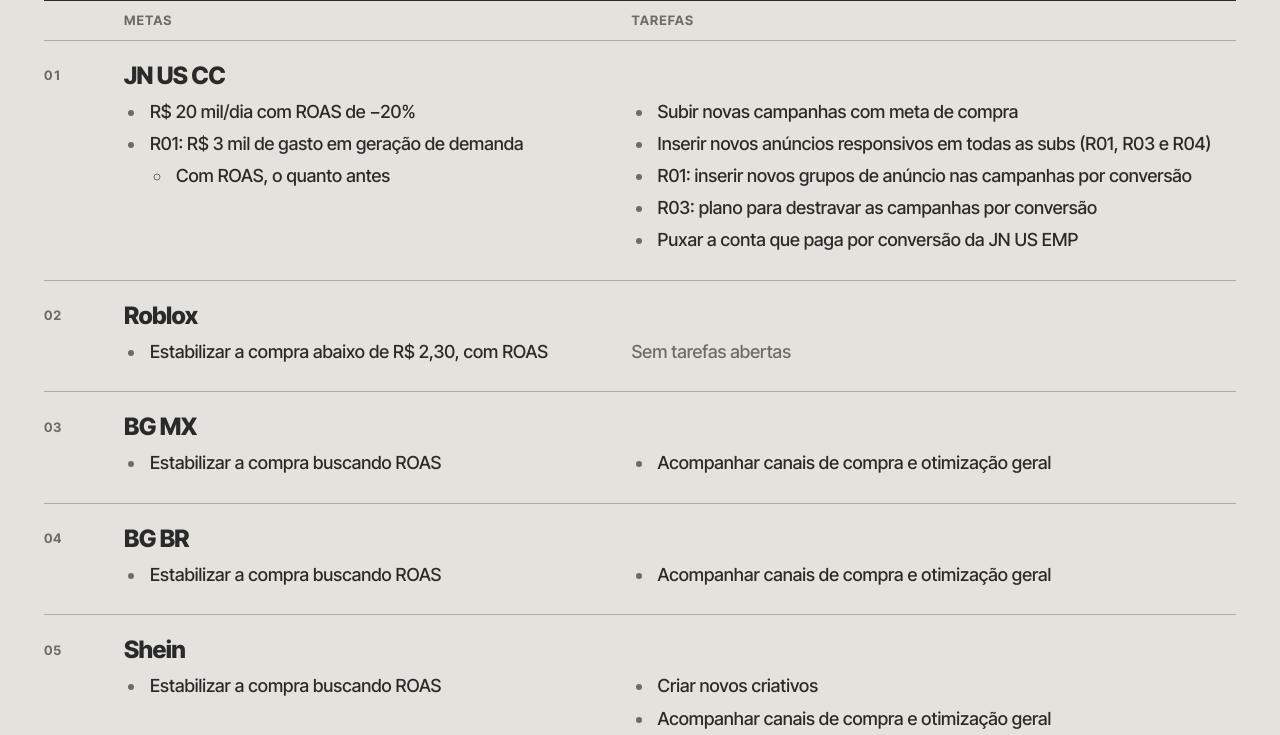
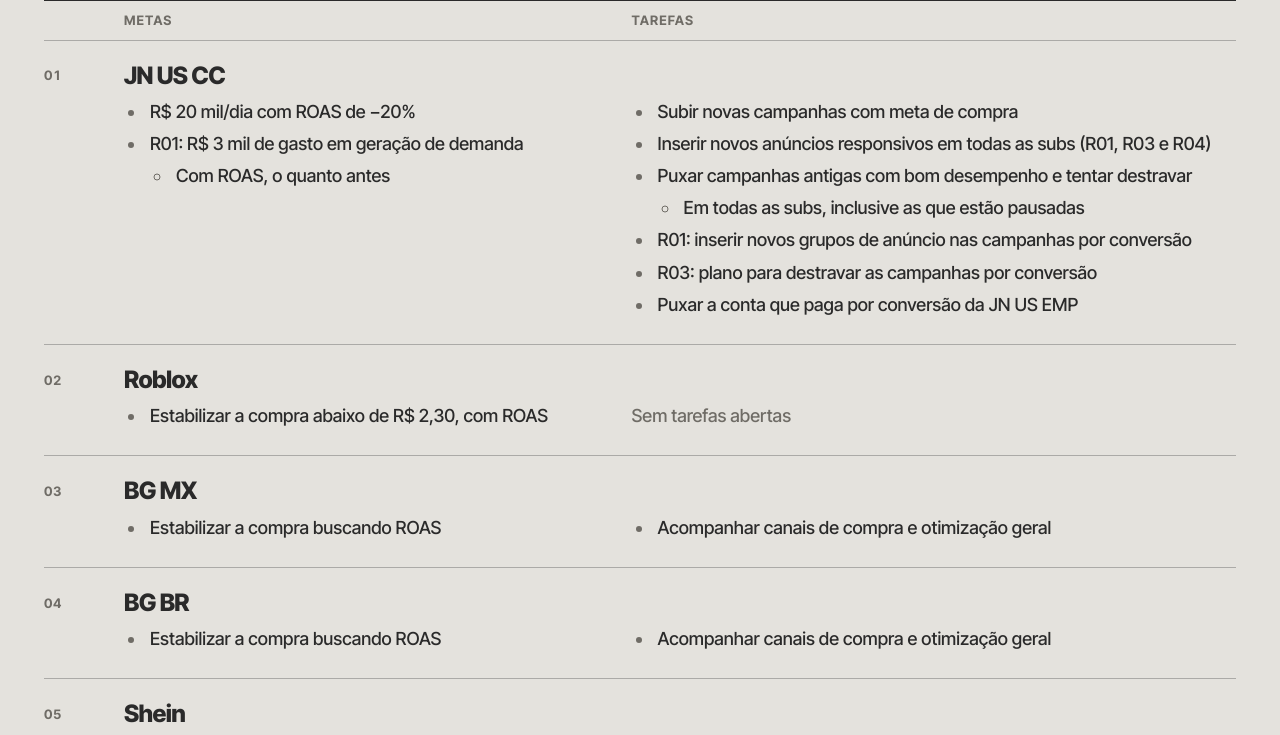
Before and after one commit to gabrielaacristofolini-hue/notas-spun, a plain HTML site: page index.html in a window 1280 px wide. Shown: the part 128-863 px from the top of the page. Drawn offline with Linux system fonts and the light colour scheme.

Commit message:
JN US CC: tarefa de puxar campanhas antigas com bom desempenho
Co-Authored-By: Claude Fable 5.2 <noreply@anthropic.com>

```diff
--- a/index.html
+++ b/index.html
@@ -150,7 +150,7 @@
   //  Cada operação tem suas metas e suas tarefas.
   //  Item com detalhes: ["Título", ["linha 1", "linha 2"]].
   // ============================================================
-  const ATUALIZADO = "16/11/2026 às 08:35";
+  const ATUALIZADO = "16/11/2026 às 08:44";
 
   const OPERACOES = [
     {
@@ -164,6 +164,9 @@
       tarefas: [
         "Subir novas campanhas com meta de compra",
         "Inserir novos anúncios responsivos em todas as subs (R01, R03 e R04)",
+        ["Puxar campanhas antigas com bom desempenho e tentar destravar", [
+          "Em todas as subs, inclusive as que estão pausadas",
+        ]],
         "R01: inserir novos grupos de anúncio nas campanhas por conversão",
         "R03: plano para destravar as campanhas por conversão",
         "Puxar a conta que paga por conversão da JN US EMP",
```
